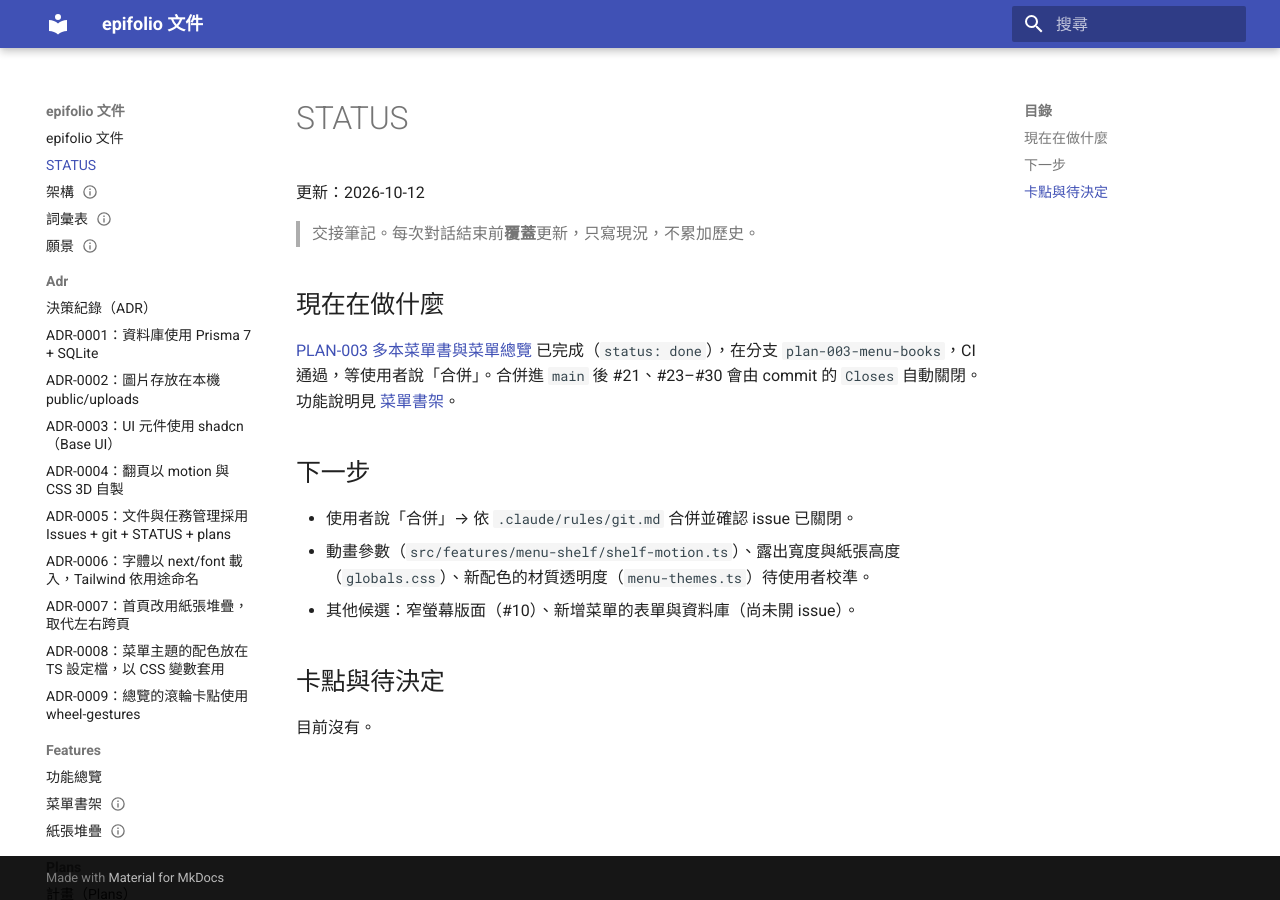
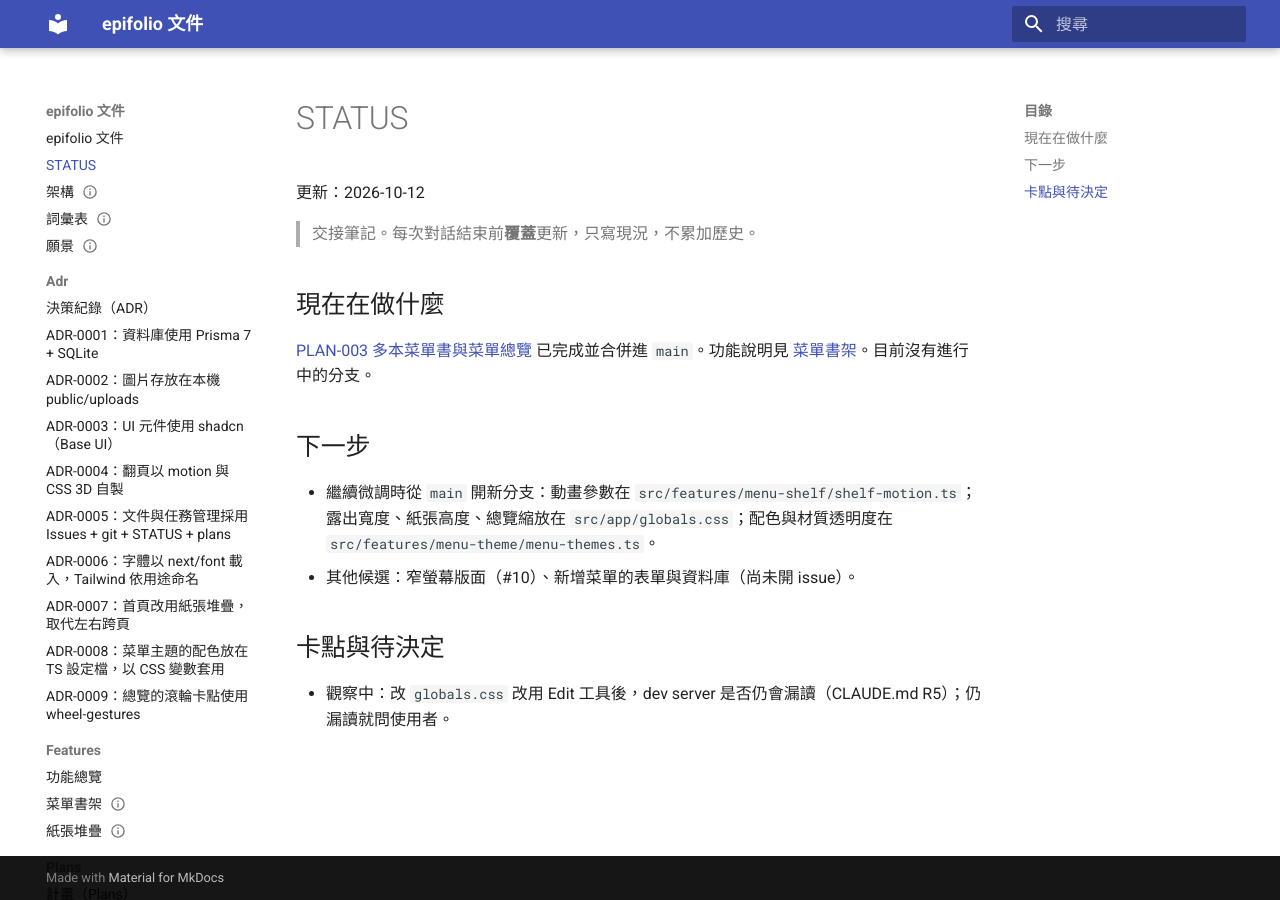
Before and after one commit to piercelin11/epifolio, an MkDocs documentation site: the page built from docs/STATUS.md, in a window 1280 px wide. Built offline with MkDocs 1.6.1 and Material for MkDocs 9.7.7, drawn with Linux system fonts in a browser that asks for light colours.

Commit message:
docs: update status for merge of PLAN-003

```diff
--- a/docs/STATUS.md
+++ b/docs/STATUS.md
@@ -6,14 +6,13 @@
 
 ## 現在在做什麼
 
-[PLAN-003 多本菜單書與菜單總覽](plans/PLAN-003-menu-books.md) 已完成（`status: done`），在分支 `plan-003-menu-books`，CI 通過，等使用者說「合併」。合併進 `main` 後 #21、#23–#30 會由 commit 的 `Closes` 自動關閉。功能說明見 [菜單書架](features/menu-shelf.md)。
+[PLAN-003 多本菜單書與菜單總覽](plans/PLAN-003-menu-books.md) 已完成並合併進 `main`。功能說明見 [菜單書架](features/menu-shelf.md)。目前沒有進行中的分支。
 
 ## 下一步
 
-- 使用者說「合併」→ 依 `.claude/rules/git.md` 合併並確認 issue 已關閉。
-- 動畫參數（`src/features/menu-shelf/shelf-motion.ts`）、露出寬度與紙張高度（`globals.css`）、新配色的材質透明度（`menu-themes.ts`）待使用者校準。
+- 繼續微調時從 `main` 開新分支：動畫參數在 `src/features/menu-shelf/shelf-motion.ts`；露出寬度、紙張高度、總覽縮放在 `src/app/globals.css`；配色與材質透明度在 `src/features/menu-theme/menu-themes.ts`。
 - 其他候選：窄螢幕版面（#10）、新增菜單的表單與資料庫（尚未開 issue）。
 
 ## 卡點與待決定
 
-目前沒有。
+- 觀察中：改 `globals.css` 改用 Edit 工具後，dev server 是否仍會漏讀（CLAUDE.md R5）；仍漏讀就問使用者。
```
